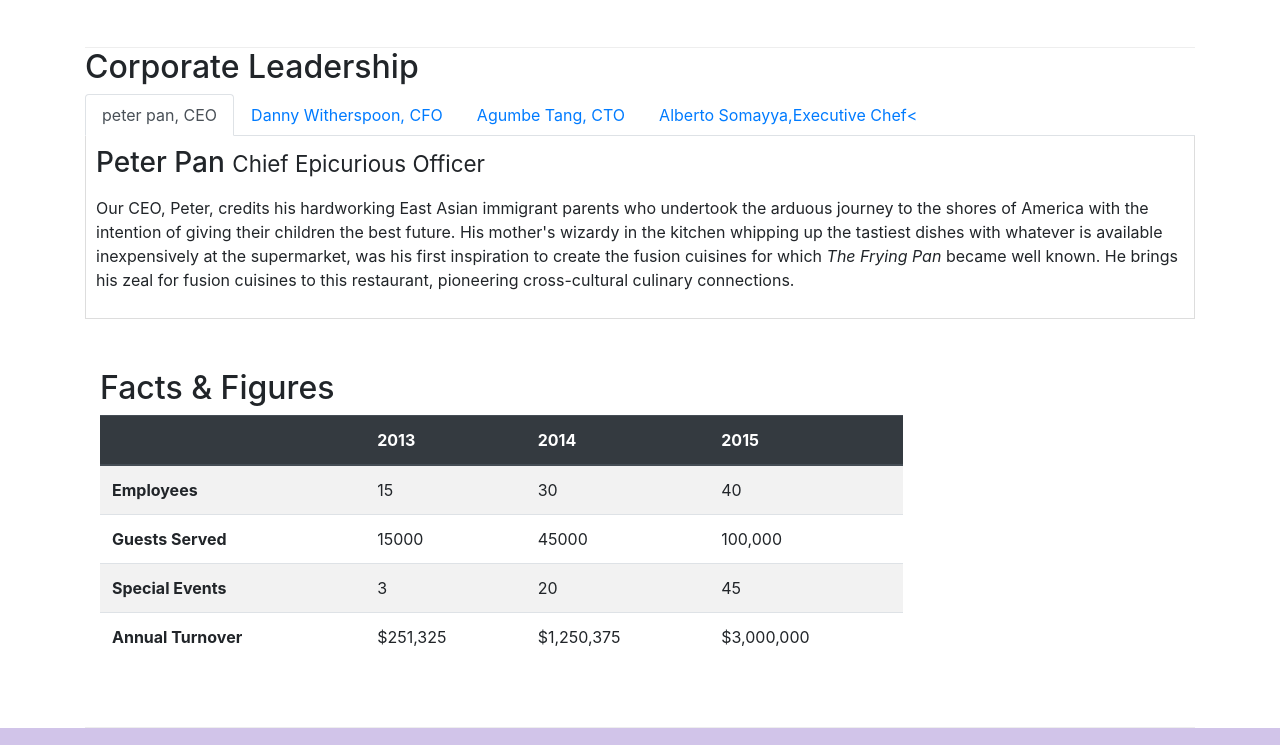
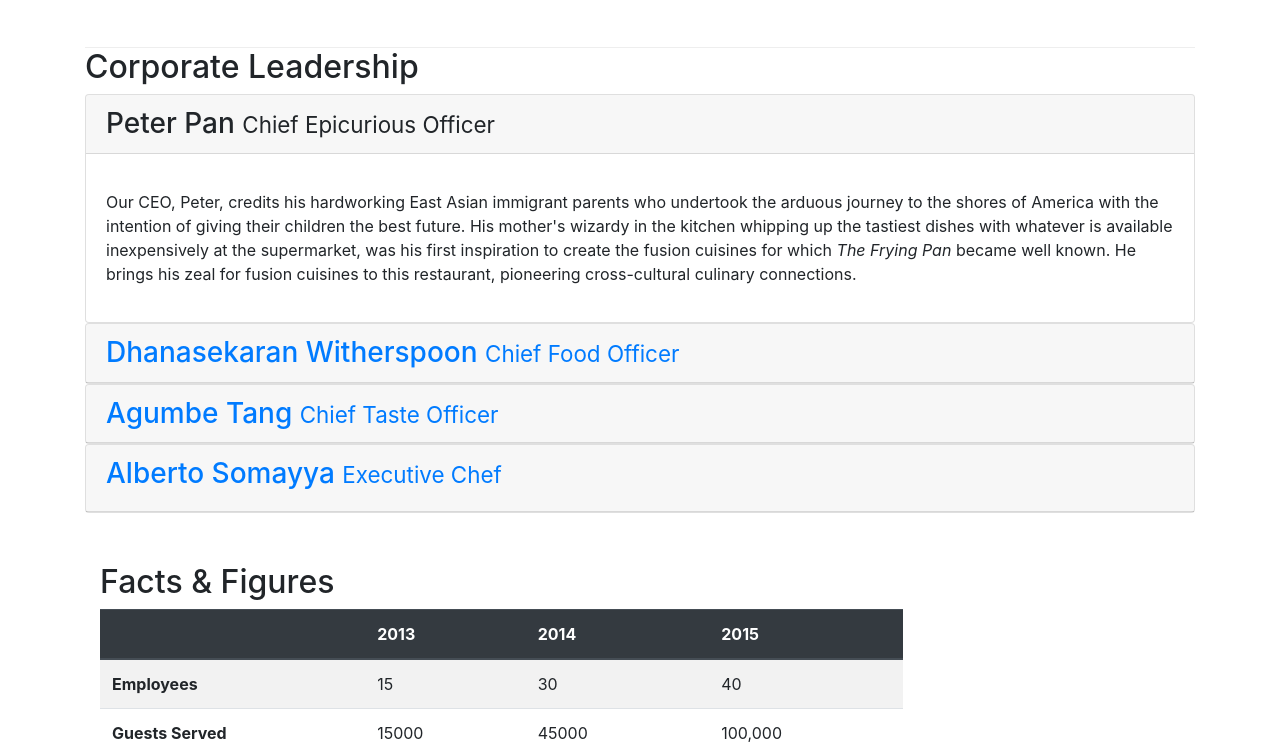
Before and after one commit to Monkey-D-Luffy-01/Bootstrap01, a website: page aboutus.html in a window 1280 px wide. Shown: the part 924-1669 px from the top of the page. Drawn offline with nearby package versions, Linux system fonts and the light colour scheme.

Commit message:
accordion

```diff
--- a/aboutus.html
+++ b/aboutus.html
@@ -97,37 +97,71 @@
         <div class="row">
             <div class="col-12 col-lg-12">
                 <h2 >Corporate Leadership</h2>
-                <ul class="nav nav-tabs">
-                    <li class="nav-item">
-                        <a class="nav-link active" href="#Peter" role="tab" data-toggle="tab">peter pan, CEO </a>
-                    </li>
-                    <li class="nav-item">
-                        <a class="nav-link " href="#danny" role="tab" data-toggle="tab">Danny Witherspoon, CFO </a>
-                    </li>
-                    <li class="nav-item">
-                        <a class="nav-link " href="#agumbe" role="tab" data-toggle="tab">Agumbe Tang, CTO </a>
-                    </li>
-                    <li class="nav-item">
-                        <a class="nav-link " href="#alberto" role="tab" data-toggle="tab">Alberto Somayya,Executive Chef< </a>
-                    </li>
 
-                </ul>
-                <div class="tab-content">
-                    <div role="tabpanel" class="tab-pane fade show active" id="peter">
-                        <h3>Peter Pan <small>Chief Epicurious Officer</small></h3>
-                        <p ><div class="d-none d-sm-block ">Our CEO, Peter, credits his hardworking East Asian immigrant parents who undertook the arduous journey to the shores of America with the intention of giving their children the best future. His mother's wizardy in the kitchen whipping up the tastiest dishes with whatever is available inexpensively at the supermarket, was his first inspiration to create the fusion cuisines for which <em>The Frying Pan</em> became well known. He brings his zeal for fusion cuisines to this restaurant, pioneering cross-cultural culinary connections.</div></p>
+                <div id="accordion">
+                    <div class="card">
+                        <div class="card-header" role="tab" id="peterhead">
+                            <h3 class="mb-0">
+                                <a data-toggle="collapse" data-target="#peter">
+                                    Peter Pan <small>Chief Epicurious Officer</small>
+                                </a>
+                            </h3>
+
+                        </div>
+                            <div  class="collapse show " id="peter" data-parent="#accordion">
+                                <div class="card-body">
+
+                                    <p ><div class="d-none d-sm-block ">Our CEO, Peter, credits his hardworking East Asian immigrant parents who undertook the arduous journey to the shores of America with the intention of giving their children the best future. His mother's wizardy in the kitchen whipping up the tastiest dishes with whatever is available inexpensively at the supermarket, was his first inspiration to create the fusion cuisines for which <em>The Frying Pan</em> became well known. He brings his zeal for fusion cuisines to this restaurant, pioneering cross-cultural culinary connections.</div></p>
+                                </div>
+                            </div>
                     </div>
-                     <div role="tabpanel" class="tab-pane fade " id="danny">
-                        <h3>Dhanasekaran Witherspoon <small>Chief Food Officer</small></h3>
-                        <p class="d-none d-sm-block  ">Our CFO, Danny, as he is affectionately referred to by his colleagues, comes from a long established family tradition in farming and produce. His experiences growing up on a farm in the Australian outback gave him great appreciation for varieties of food sources. As he puts it in his own words, <em>Everything that runs, wins, and everything that stays, pays!</em></p>
+                    <div class="card">
+                        <div class="card-header" role="tab" id="dannyhead">
+                            <h3 class="mb-0">
+                                <a data-toggle="collapse" class="collapsed" data-target="#danny">
+                                    Dhanasekaran Witherspoon <small>Chief Food Officer</small>
+                                </a>
+                            </h3>
+
+                        </div>
+                            <div  class="collapse  " id="danny" data-parent="#accordion">
+                                <div class="card-body">
+
+                                    <p class="d-none d-sm-block  ">Our CFO, Danny, as he is affectionately referred to by his colleagues, comes from a long established family tradition in farming and produce. His experiences growing up on a farm in the Australian outback gave him great appreciation for varieties of food sources. As he puts it in his own words, <em>Everything that runs, wins, and everything that stays, pays!</em></p>
+                                </div>
+                            </div>
                     </div>
-                    <div role="tabpanel" class="tab-pane fade" id="agume">
-                        <h3>Agumbe Tang <small>Chief Taste Officer</small></h3>
-                        <p class="d-none d-sm-block ">Blessed with the most discerning gustatory sense, Agumbe, our CTO, personally ensures that every dish that we serve meets his exacting tastes. Our chefs dread the tongue lashing that ensues if their dish does not meet his exacting standards. He lives by his motto, <em>You click only if you survive my lick.</em></p>
+                    <div class="card">
+                        <div class="card-header" role="tab" id="agumehead">
+                            <h3 class="mb-0">
+                                <a data-toggle="collapse" class="collapsed" data-target="#agume">
+                                    Agumbe Tang <small>Chief Taste Officer</small>
+                                </a>
+                            </h3>
+
+                        </div>
+                            <div  class="collapse  " id="agume" data-parent="#accordion">
+                                <div class="card-body">
+
+                                <p class="d-none d-sm-block ">Blessed with the most discerning gustatory sense, Agumbe, our CTO, personally ensures that every dish that we serve meets his exacting tastes. Our chefs dread the tongue lashing that ensues if their dish does not meet his exacting standards. He lives by his motto, <em>You click only if you survive my lick.</em></p>
+                                </div>
+                            </div>
                     </div>
-                    <div role="tabpanel" class="tab-pane fade " id="alberto">
-                        <h3>Alberto Somayya <small>Executive Chef</small></h3>
-                        <p class="d-none d-sm-block  ">Award winning three-star Michelin chef with wide International experience having worked closely with whos-who in the culinary world, he specializes in creating mouthwatering Indo-Italian fusion experiences. He says, <em>Put together the cuisines from the two craziest cultures, and you get a winning hit! Amma Mia!</em></p>
+                    <div class="card">
+                        <div class="card-header" role="tab" id="albertohead">
+                            <h3 class="mb-0">
+                                <a data-toggle="collapse" class="collapsed" data-target="#alberto">
+                                    <h3>Alberto Somayya <small>Executive Chef</small>
+                                </a>
+                            </h3>
+
+                        </div>
+                            <div  class="collapse  " id="alberto" data-parent="#accordion">
+                                <div class="card-body">
+
+                                    <p class="d-none d-sm-block  ">Award winning three-star Michelin chef with wide International experience having worked closely with whos-who in the culinary world, he specializes in creating mouthwatering Indo-Italian fusion experiences. He says, <em>Put together the cuisines from the two craziest cultures, and you get a winning hit! Amma Mia!</em></p>
+                                </div>
+                            </div>
                     </div>
                 </div>
            </div>
```
